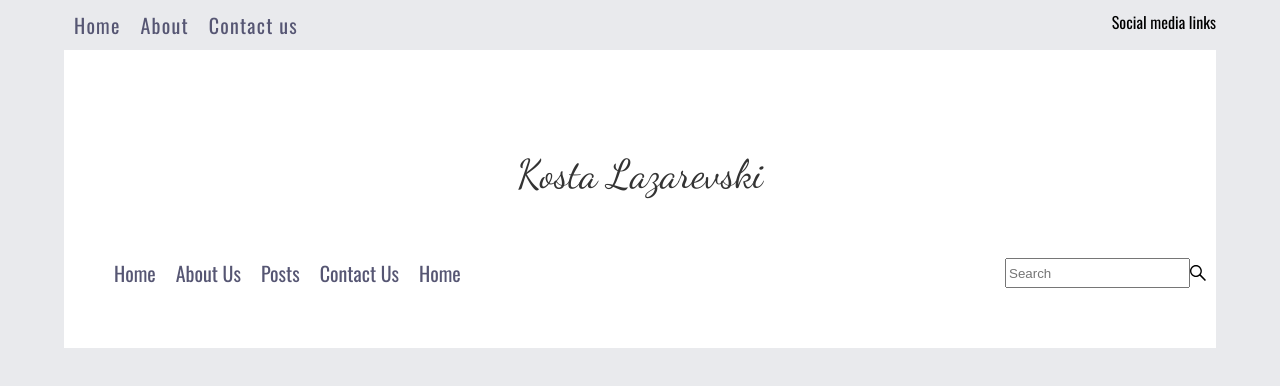
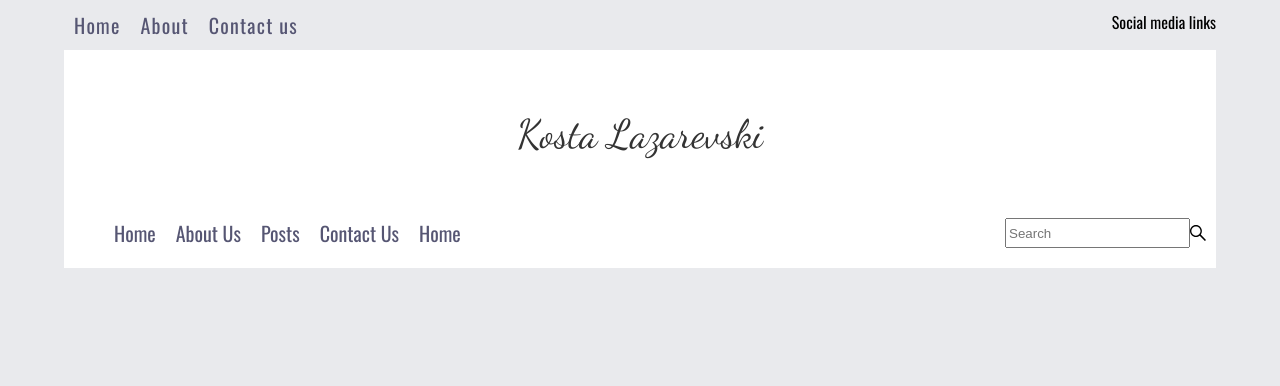
Before and after one commit to KostaLaz/blog, a React (Create React App) app: page / in a window 1280 px wide. Shown: the top 386 px of the page. Built offline with nearby package versions, Linux system fonts and the light colour scheme.

Commit message:
Padding changed

```diff
--- a/src/components/UI/Card/style.css
+++ b/src/components/UI/Card/style.css
@@ -1,4 +1,4 @@
 .card {
     background-color: white;
-    padding: 50px 0;
+    padding: 10px 0;
 }
```
